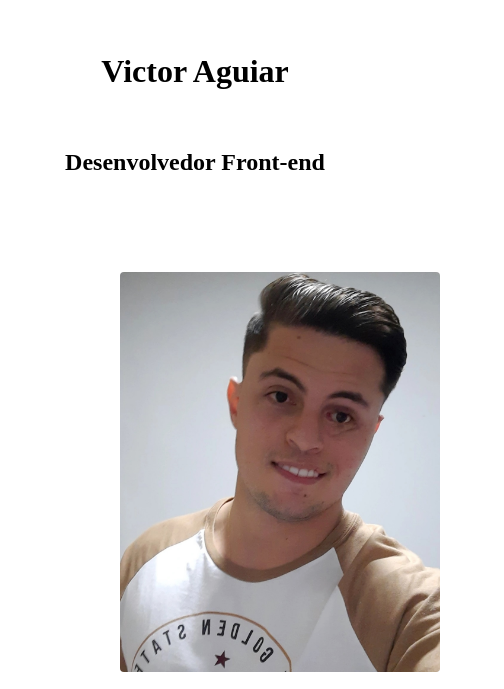
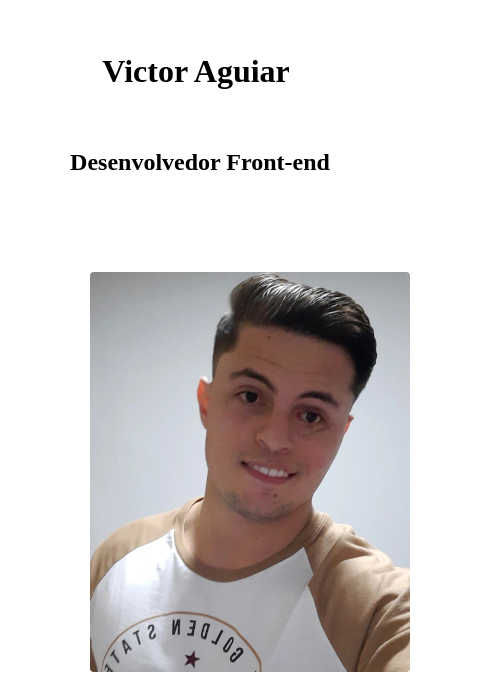
Before and after one commit to victorAguiar018/portf, a Next.js app: page / in a window 390 px wide. Shown: the part 155-844 px from the top of the page, 504 px wide, since content can reach past the window. Built offline with nearby package versions, Linux system fonts and the light colour scheme.

Commit message:
arrumando responsividade

```diff
--- a/src/components/About/styles.module.scss
+++ b/src/components/About/styles.module.scss
@@ -104,3 +104,8 @@
         height: 19rem;
     }
 }
+@media (max-width: 445px){
+    .container .about {
+        width: 25rem;
+    }
+}
--- a/src/components/HomeDescName/styles.module.scss
+++ b/src/components/HomeDescName/styles.module.scss
@@ -55,8 +55,8 @@
     }
     .contentDesc{
         font-size: 1.5rem;
+        text-align: center;
         margin-top: 2rem;
-        text-align: center;
         font-weight: bold;
         text-shadow: 0 0 8px rgba(255, 255, 255, 0.3), 0 0 10px var(--blue-jewel);
     }
@@ -73,3 +73,35 @@
     }
 
 }
+@media (max-width: 435px){
+    .contentInfo .contentInfoName{
+        width: 28rem;
+        margin-left: 19px;
+    }
+
+}
+@media (max-width: 422px){
+    .contentInfo .contentInfoName{
+        margin-left: 22px;
+    }
+
+}
+@media (max-width: 406px){
+    .contentInfo .contentInfoName{
+        margin-left: 26px;
+    }
+
+}
+@media (max-width: 422px){
+    .contentInfo .contentDesc{
+            margin-left: 10px;
+
+        }
+}
+@media (max-width: 412px){
+    .contentInfo .contentInfoName{
+        width: 28rem;
+        margin-left: 17px;
+    }
+
+}
--- a/src/components/diferenciais/styles.module.scss
+++ b/src/components/diferenciais/styles.module.scss
@@ -192,3 +192,13 @@
 
     }
 }
+@media (max-width: 445px){
+    .container .diferencias{
+        width: 25rem;
+    }
+}
+@media (max-width: 445px){
+    .container .ContainerBarra{
+        width: 380px;
+    }
+}
--- a/src/styles/Home.module.scss
+++ b/src/styles/Home.module.scss
@@ -66,6 +66,6 @@
         justify-content: center;
         margin:  auto;
         align-items: center;
-        margin-left: 80px;
+        margin-left: 50px;
     }
 }
```
